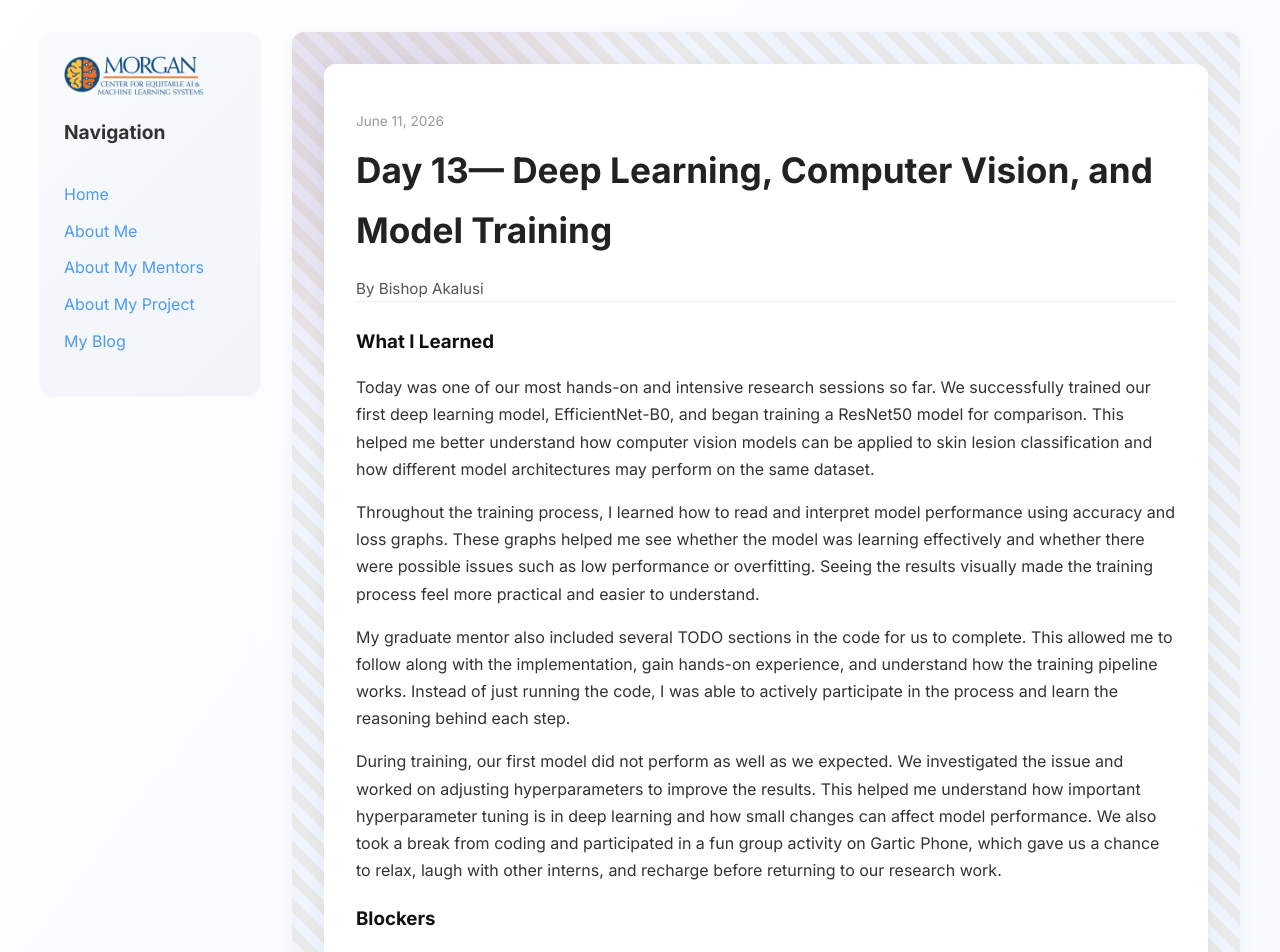
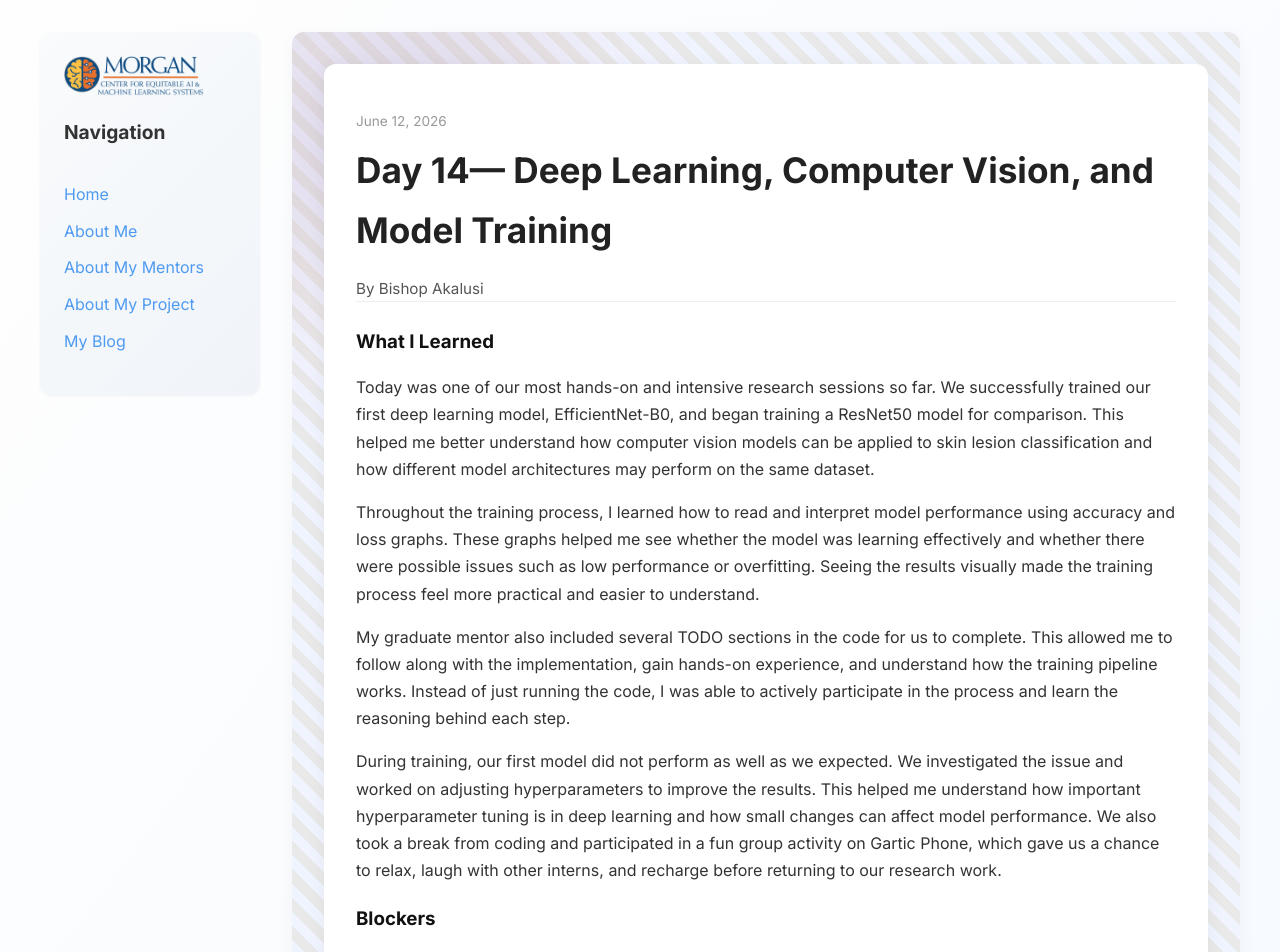
Before and after one commit to bisha1111/bisha1111ceamls26.github.io, a Jekyll site: the page built from _posts/2026-06-11-day-14.md, in a window 1280 px wide. Shown: the top 952 px of the page. Built offline with Jekyll 4.4.1, drawn with Linux system fonts in a browser that asks for light colours.

Commit message:
Update 2026-06-11-day-14.md

```diff
--- a/_posts/2026-06-11-day-14.md
+++ b/_posts/2026-06-11-day-14.md
@@ -1,8 +1,8 @@
 ---
 layout: post
-title: "Day 13— Deep Learning, Computer Vision, and Model Training"
-date: 2026-06-11
-permalink: /day13.html
+title: "Day 14— Deep Learning, Computer Vision, and Model Training"
+date: 2026-06-12
+permalink: /day14.html
 tags: ["Research", "Deep Learning", "Computer Vision", "EfficientNet", "ResNet", "Machine Learning"]
 
 what_i_learned: |
```
